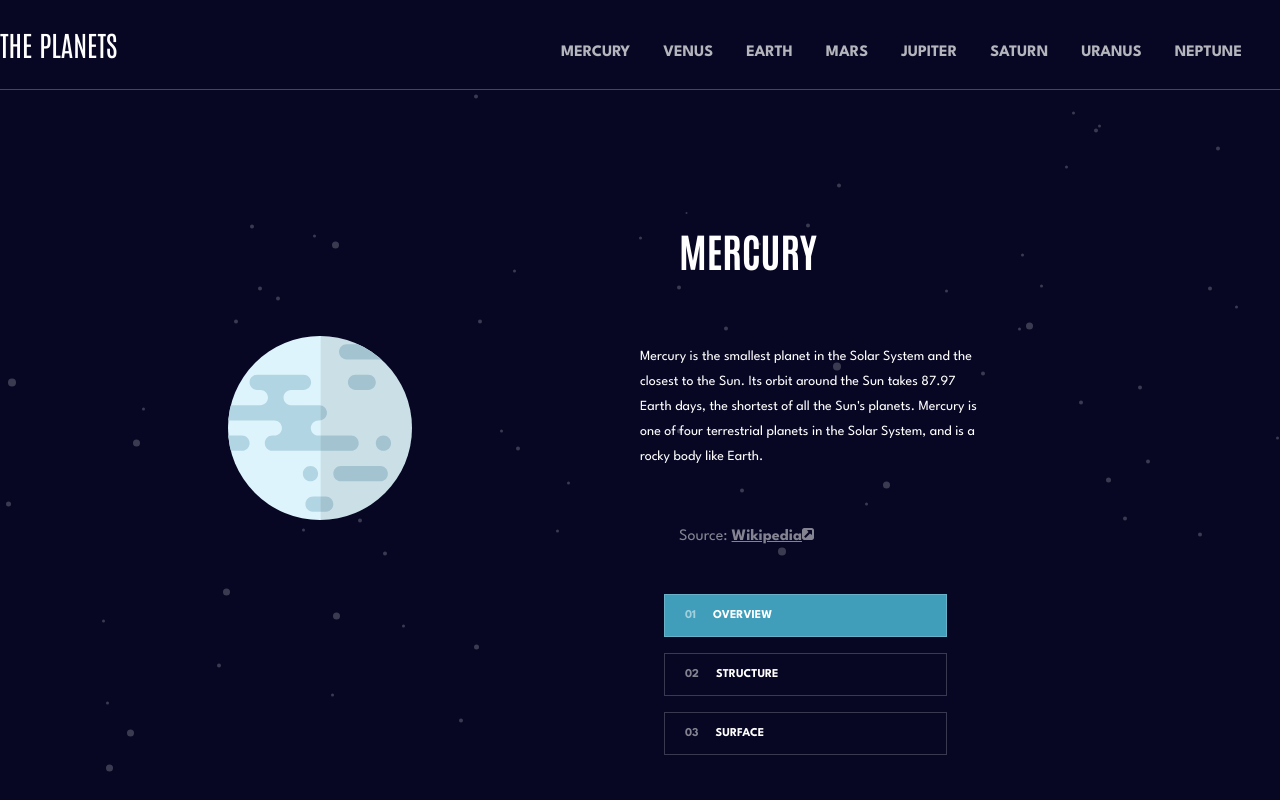
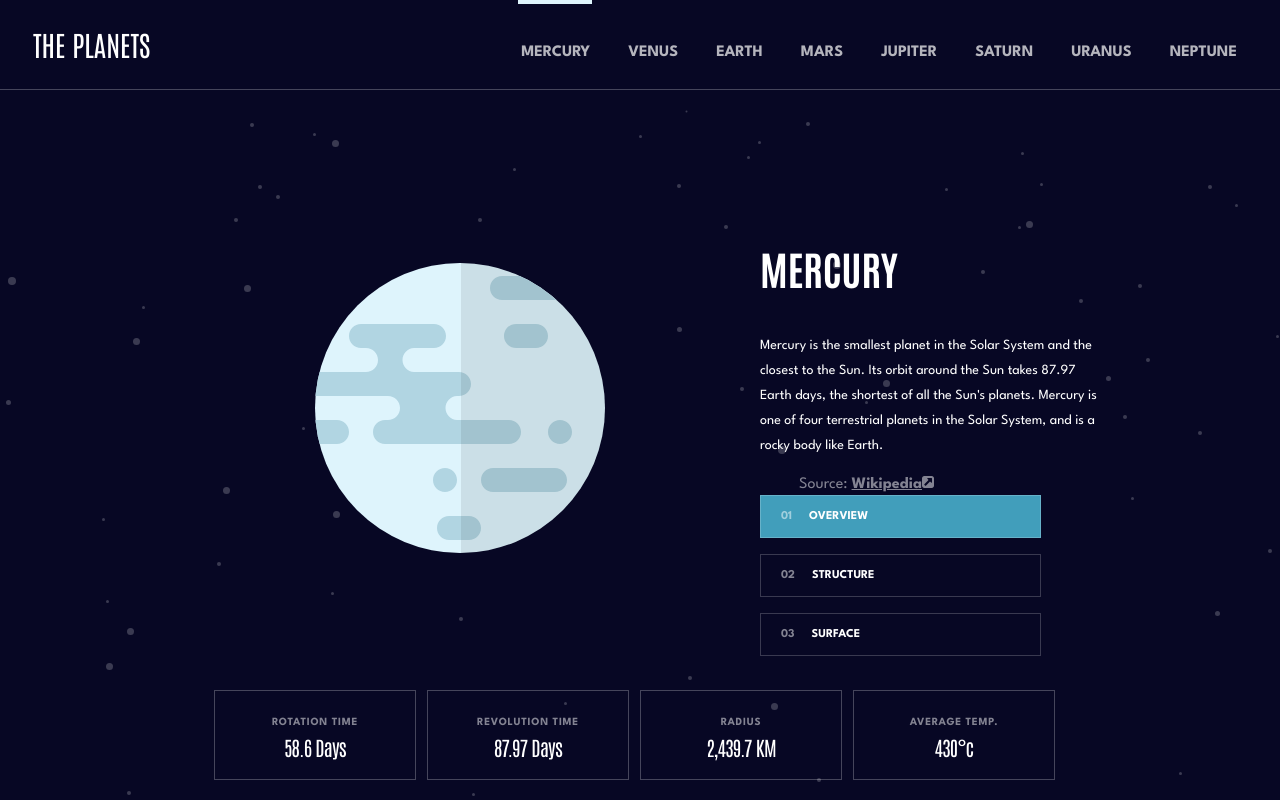
Before and after one commit to dalnoki/planets-facts-site, a React (Vite) app: page / in a window 1280 px wide. Shown: the top 800 px of the page. Built offline with nearby package versions, Linux system fonts and the light colour scheme.

Commit message:
add nav desktop decoration

```diff
--- a/src/components/Nav.tsx
+++ b/src/components/Nav.tsx
@@ -3,16 +3,33 @@ import hamburger from "../assets/icon-hamburger.svg";
 import chevron from "../assets/icon-chevron.svg"
 import { Link } from "react-router-dom";
 import planetData from "../../data.json";
-import { useState } from "react";
+import { useRef, useState } from "react";
 import clsx from "clsx";
 
 const allPlanets = planetData;
 
 export default function Nav() {
   const [isMenuToggled, setIsMenuToggled] = useState(false);
+  const [currentMenuElement, setCurrentMenuElement] = useState("mercury");
+
+  const spanRef = useRef(null);
+ // console.log(spanRef.current.get("Venus"))
+
+  function getMap() {
+    if (!spanRef.current) {
+      // Initialize the Map on first usage.
+      spanRef.current = new Map();
+    }
+    return spanRef.current;
+  }
+
 
   const handleToggle: () => void = () =>
   setIsMenuToggled(!isMenuToggled);
+
+  const handleElementSelection: (name: string) => void = (name) =>
+  setCurrentMenuElement(name.toLowerCase());
+
 
   const hamburgerMenuStyle = clsx({
     ["nav-planets"]: true,
@@ -23,6 +40,10 @@ export default function Nav() {
     ["nav-planets--desktop"]: true,
   });
 
+  const spanStyle = clsx({
+    ['nav-span'] : true,
+    [`planet-${currentMenuElement}-color`]: true
+  })
 
   return (
     <nav className="nav">
@@ -59,13 +80,24 @@ export default function Nav() {
           ))}
         </ul>
       </div>
-      <div>
-        <ul className={menuStyle}>
-        {allPlanets.map((planet) => (
-              <Link to={`${planet.name.toLowerCase()}`}>{planet.name}</Link>
-          ))}
-        </ul>
+<div>
+  <ul className={menuStyle}>
+    {allPlanets.map((planet) => (
+      <div key={planet.name} ref={(node) => {
+        const map = getMap();
+        if (node) {
+          map.set(planet.name, node);
+        } else {
+          map.delete(planet.name);
+        }
+      }}>
+        <Link to={`/${planet.name.toLowerCase()}`} onClick={() => handleElementSelection(planet.name)}>{planet.name}</Link>
+        {currentMenuElement === planet.name.toLowerCase() && spanRef.current ? <span className={spanStyle} style={{ width: spanRef.current.get(planet.name)?.offsetWidth}}></span> : null}
+        {currentMenuElement === planet.name.toLowerCase() && !spanRef.current ? <span className={spanStyle} style={{ width: 74 }}></span> : null}
       </div>
+    ))}
+  </ul>
+</div>
     </nav>
   );
 }
--- a/src/components/SubMenu.tsx
+++ b/src/components/SubMenu.tsx
@@ -51,9 +51,9 @@ export default function SubMenu({
 
   return (
     <ul className="sub-menu">
-      <li className={subMenuStyleOverView}>
+      <li className={subMenuStyleOverView} onClick={() => setCurrentPage("overview")}>
         <p className="sub-menu--index">01</p>
-        <a onClick={() => setCurrentPage("overview")}>Overview</a>
+        <a>Overview</a>
         <span
           className={
             currentPage === "overview"
@@ -62,9 +62,9 @@ export default function SubMenu({
           }
         ></span>
       </li>
-      <li className={subMenuStyleStructure}>
+      <li className={subMenuStyleStructure} onClick={() => setCurrentPage("structure")}>
       <p className="sub-menu--index">02</p>
-        <a onClick={() => setCurrentPage("structure")}>Structure</a>
+        <a>Structure</a>
         <span
           className={
             currentPage === "structure"
@@ -73,9 +73,9 @@ export default function SubMenu({
           }
         ></span>
       </li>
-      <li className={subMenuStyleSurface}>
+      <li className={subMenuStyleSurface} onClick={() => setCurrentPage("surface")}>
           <p className="sub-menu--index">03</p>
-        <a onClick={() => setCurrentPage("surface")}>Surface</a>
+        <a>Surface</a>
         <span
           className={
             currentPage === "surface"
--- a/src/main.scss
+++ b/src/main.scss
@@ -57,6 +57,10 @@ body {
     @include respond(m) {
       padding: px-to-rem(32) 0;
     }
+
+  @include respond (l) {
+    padding-left: px-to-rem(33);
+  }
   }
 
   & ul:last-child {
@@ -85,6 +89,35 @@ body {
       display: none;
     }
 
+  }
+
+  &-overlay {
+    display: none;
+    position: absolute;
+    z-index: 1;
+    width: 100%;
+    height: 80px;
+    background-color: #fff;
+
+    & > label {
+      cursor: pointer;
+      display: block;
+      position: relative;
+      top: 30px;
+      left: 200px;
+      width: 30px;
+      height: 16px;
+      border-top: 2px solid #000;
+      border-bottom: 2px solid #000;
+    }
+
+    > label::before {
+      content: "";
+      display: block;
+      position: relative;
+      top: 7px;
+      border-top: 2px solid #000;
+    }
   }
 
   &-planets {
@@ -118,9 +151,14 @@ body {
 
       & a {
         color: rgba(255, 255, 255, .7);
-        padding-right: px-to-rem(33);
         text-transform: uppercase;
         text-decoration: none;
+      }
+
+      & div {
+        margin-right: px-to-rem(33);
+        position: relative;
+        width: fit-content;
       }
     }
 
@@ -146,34 +184,19 @@ body {
     }
   }
 
-  &-overlay {
+  &-span {
     display: none;
+
+    @include respond(l) {
+    height: px-to-rem(4);
+    left: px-to-rem(-3);
     position: absolute;
-    z-index: 1;
-    width: 100%;
-    height: 80px;
-    background-color: #fff;
-
-    & > label {
-      cursor: pointer;
-      display: block;
-      position: relative;
-      top: 30px;
-      left: 200px;
-      width: 30px;
-      height: 16px;
-      border-top: 2px solid #000;
-      border-bottom: 2px solid #000;
-    }
-
-    > label::before {
-      content: "";
-      display: block;
-      position: relative;
-      top: 7px;
-      border-top: 2px solid #000;
+    top: px-to-rem(-40);
+    display: block;
     }
   }
+
+
 }
 
 .menu-toggled {
@@ -231,6 +254,14 @@ body {
         margin-right: px-to-rem(11);
         min-width: px-to-rem(164);
         padding: 0;
+
+        @include respond(l) {
+          min-width: px-to-rem(200);
+        }
+
+        @include respond(xl) {
+          min-width: px-to-rem(255);
+        }
       }
     }
   }
@@ -270,19 +301,28 @@ body {
   &-page {
     background: $body-background url("./assets/background-stars.svg") repeat
       center;
-    padding-bottom: px-to-rem(50);
+      padding-bottom: px-to-rem(48);
 
     @include respond(m) {
       align-items: center;
       display: flex;
       flex-wrap: wrap;
       justify-content: center;
+      padding-bottom: px-to-rem(80);
     }
 
    @include respond(l) {
     display: grid;
-    grid-template-columns: 50% 50%;
-    grid-template-rows: 10% 25% 5% 30% 20%;
+    grid-template-columns: px-to-rem(600) px-to-rem(360);
+    grid-template-rows: px-to-rem(104) px-to-rem(150) px-to-rem(25) px-to-rem(176) px-to-rem(128);
+    padding-top: px-to-rem(126);
+    padding-bottom: px-to-rem(112);
+   }
+
+   @include respond(xl) {
+    display: grid;
+    grid-template-columns: px-to-rem(700) px-to-rem(350);
+    grid-template-rows: px-to-rem(104) px-to-rem(150) px-to-rem(25) px-to-rem(176) px-to-rem(128);
     padding-top: 126px;
    }
   }
@@ -371,6 +411,13 @@ body {
       grid-column-end: 2;
       grid-row-start: 2;
       grid-row-end: 4;
+      min-width: px-to-rem(600);
+      min-height: px-to-rem(600);
+    }
+
+    @include respond(xl) {
+      min-width: px-to-rem(700);
+      min-height: px-to-rem(700);
     }
 
       &-mercury {
@@ -379,7 +426,12 @@ body {
 
         @include respond(m) {
           height: px-to-rem(184);
-        width: px-to-rem(184);
+          width: px-to-rem(184);
+
+        @include respond(l) {
+          height: px-to-rem(290);
+          width: px-to-rem(290);
+        }
         }
       }
 
@@ -391,6 +443,11 @@ body {
           height: px-to-rem(253);
           width: px-to-rem(253);
         }
+
+        @include respond(l) {
+          height: px-to-rem(400);
+          width: px-to-rem(400);
+        }
       }
 
       &-earth {
@@ -400,6 +457,11 @@ body {
         @include respond(m) {
           height: px-to-rem(285);
           width: px-to-rem(285);
+        }
+
+        @include respond(l) {
+          height: px-to-rem(450);
+          width: px-to-rem(450);
         }
       }
 
@@ -411,6 +473,11 @@ body {
           height: px-to-rem(213);
           width: px-to-rem(213);
         }
+
+        @include respond(l) {
+          height: px-to-rem(336);
+          width: px-to-rem(336);
+        }
       }
 
       &-jupiter {
@@ -420,6 +487,11 @@ body {
         @include respond(m) {
           height: px-to-rem(369);
           width: px-to-rem(369);
+        }
+
+        @include respond(l) {
+          height: px-to-rem(582);
+          width: px-to-rem(582);
         }
       }
 
@@ -431,6 +503,11 @@ body {
           height: px-to-rem(422);
           width: px-to-rem(422);
         }
+
+        @include respond(l) {
+          height: px-to-rem(666);
+          width: px-to-rem(666);
+        }
       }
 
       &-uranus {
@@ -441,13 +518,23 @@ body {
           height: px-to-rem(290);
           width: px-to-rem(290);
         }
+
+        @include respond(l) {
+          height: px-to-rem(458);
+          width: px-to-rem(458);
+        }
       }
 
       &-neptune {
-        height: px-to-rem(285);
-        width: px-to-rem(285);
+        height: px-to-rem(173);
+        width: px-to-rem(173);
 
         @include respond(m) {
+          height: px-to-rem(285);
+          width: px-to-rem(285);
+        }
+
+        @include respond(l) {
           height: px-to-rem(450);
           width: px-to-rem(450);
         }
@@ -475,6 +562,7 @@ body {
     grid-column-end: 3;
     grid-row-start: 1;
     grid-row-end: 2;
+    margin: 0;
    }
   }
 }
@@ -504,6 +592,8 @@ body {
     grid-column-end: 3;
     grid-row-start: 4;
     grid-row-end: 5;
+    max-width: px-to-rem(281);
+    padding: 0;
    }
 
   &-current {
@@ -610,6 +700,7 @@ body {
   }
 
   &--row {
+    cursor: pointer;
     display: flex;
 
     @include respond(m) {
@@ -617,6 +708,11 @@ body {
       max-width: px-to-rem(281);
       padding-top: px-to-rem(8);
       padding-bottom: px-to-rem(8);
+    }
+
+    &:hover {
+      background-color: #313148;
+      border: 1px solid #313148;
     }
   }
 
```
